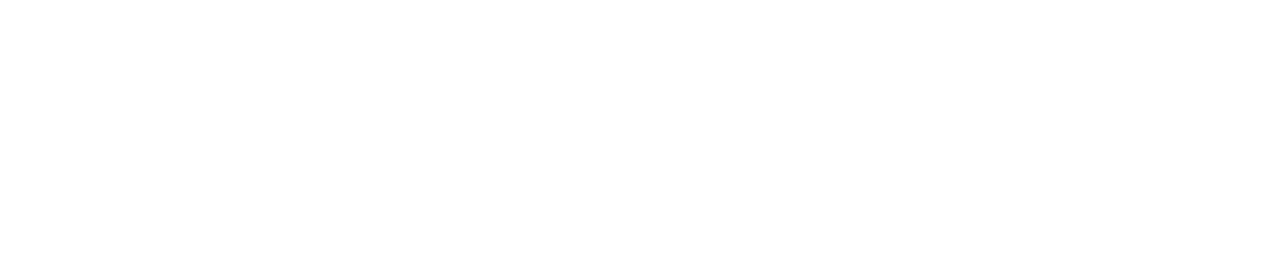
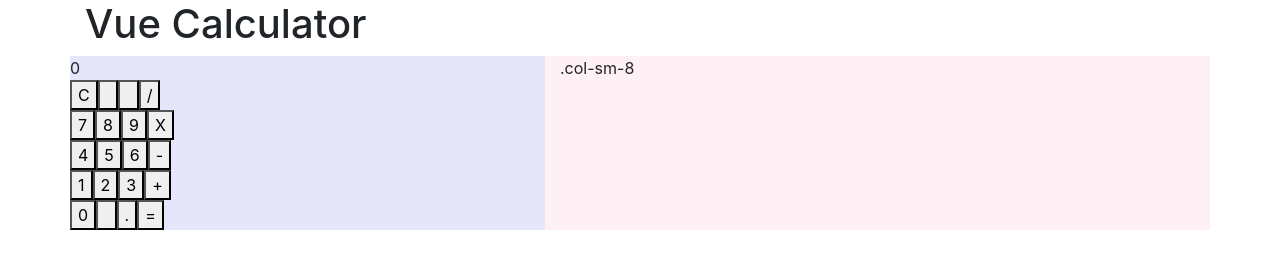
Before and after one commit to rcbrowder/vue-calculator, a plain HTML site: page index.html in a window 1280 px wide. Drawn offline with nearby package versions, Linux system fonts and the light colour scheme.

Commit message:
Creates two columns: one for the calculator, one for the tape register. Also creates buttons and display on calculator.

```diff
--- a/index.html
+++ b/index.html
@@ -8,15 +8,49 @@
         <link rel="stylesheet" href="https://stackpath.bootstrapcdn.com/bootstrap/4.1.1/css/bootstrap.min.css" integrity="sha384-WskhaSGFgHYWDcbwN70/dfYBj47jz9qbsMId/iRN3ewGhXQFZCSftd1LZCfmhktB" crossorigin="anonymous">
     </head>
 
-    <body>
+    <body class="container">
+        <h1>Vue Calculator</h1>
+
         <div id="main">
-
-
-
-
-
-
-
+            <div class="row">
+                <div id="calc" class="col-sm-5" style="background-color:lavender;">
+                    <div class="row">
+                        <div id="display" class="display">0</div>
+                    </div>
+                    <div class="row">
+                        <button class="key func">C</button>
+                        <button class="key dud">&nbsp;</button>
+                        <button class="key dud">&nbsp;</button>
+                        <button class="key func">/</button>
+                    </div>
+                    <div class="row">
+                        <button class="key numeric">7</button>
+                        <button class="key numeric">8</button>
+                        <button class="key numeric">9</button>
+                        <button class="key func">X</button>
+                    </div>
+                    <div class="row">
+                        <button class="key numeric">4</button>
+                        <button class="key numeric">5</button>
+                        <button class="key numeric">6</button>
+                        <button class="key func">-</button>
+                    </div>
+                    <div class="row">
+                        <button class="key numeric">1</button>
+                        <button class="key numeric">2</button>
+                        <button class="key numeric">3</button>
+                        <button class="key func">+</button>
+                    </div>
+                    <div class="row">
+                        <button class="key numeric">0</button>
+                        <button class="key dud">&nbsp;</button>
+                        <button class="key numeric">.</button>
+                        <button class="key func">=</button>
+                    </div>
+                </div>
+                <div id="tape" class="col-sm-7" style="background-color:lavenderblush;">.col-sm-8
+                </div>
+            </div>
         </div>
 
 
```
